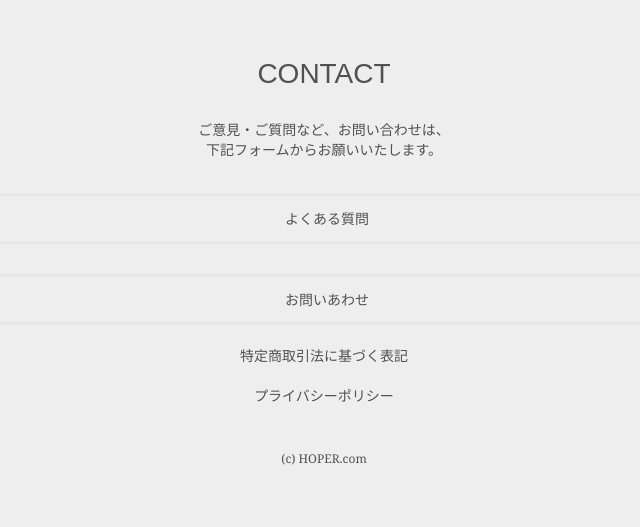
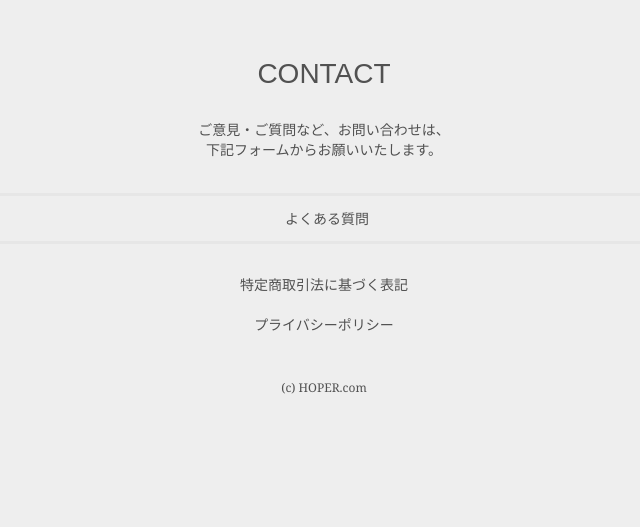
Before and after one commit to hirosan-blog/django-hoper, a Django app: page / in a window 1280 px wide. Shown: the part 1654-2181 px from the top of the page, without its empty margins (316-956 px from the left). After the commit the page ends 2048 px from the top, so only its background shows below. Run offline with Django 3.2, Linux system fonts and the light colour scheme; data that the repository does not hold is empty.

Commit message:
お問い合わせ停止

```diff
--- a/app/templates/app/base.html
+++ b/app/templates/app/base.html
@@ -31,7 +31,7 @@
         <li class="mask_li"><a href="{% url 'teacher'%}">講師紹介<span class="mask_span">TEACHER</span></a></li>
         <li class="mask_li"><a href="{% url 'plan'%}">料金プラン<span class="mask_span">PLAN</span></a></li>
         <li class="mask_li"><a href="{% url 'question'%}">よくある質問<span class="mask_span">QUESTION</span></a></li>
-        <li class="mask_li"><a href="{% url 'contact' %}">お問い合わせ<span class="mask_span">CONTENT</span></a></li>
+        <!-- <li class="mask_li"><a href="{% url 'contact' %}">お問い合わせ<span class="mask_span">CONTENT</span></a></li> -->
       </ul>
   </div>
 
--- a/app/templates/app/index.html
+++ b/app/templates/app/index.html
@@ -60,7 +60,7 @@
   <h1 class="sub_title">CONTACT</h1>
   <p>ご意見・ご質問など、お問い合わせは、<br>下記フォームからお願いいたします。</p>
   <a href="{% url 'question' %}" class="li4_botton">よくある質問</a>
-  <a href="{% url 'contact' %}" class="li4_botton botton1">お問いあわせ</a>
+  <!-- <a href="{% url 'contact' %}" class="li4_botton botton1">お問いあわせ</a> -->
   <a href="{% url 'law' %}" id="footer_a_first">特定商取引法に基づく表記</a>
   <a href="{% url 'privacy' %}" id="footer_a_second">プライバシーポリシー</a>
   <div id="contact">(c) HOPER.com</div>
```
